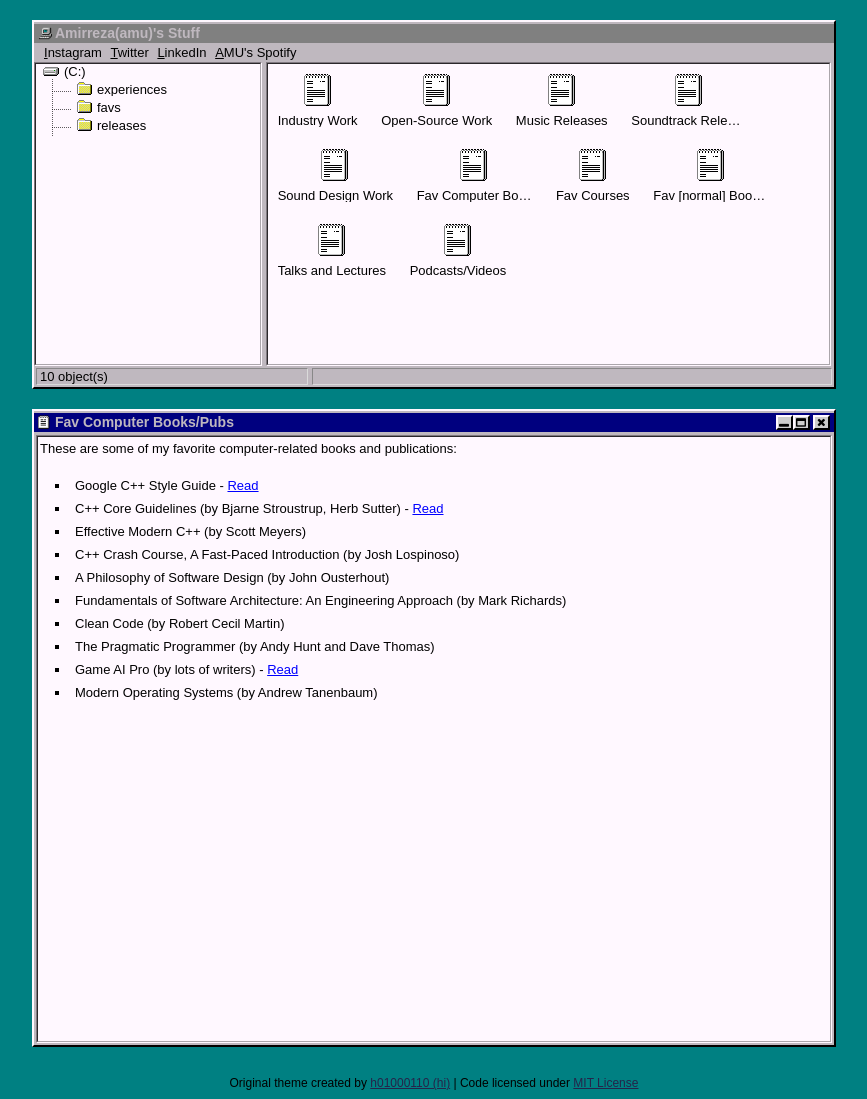
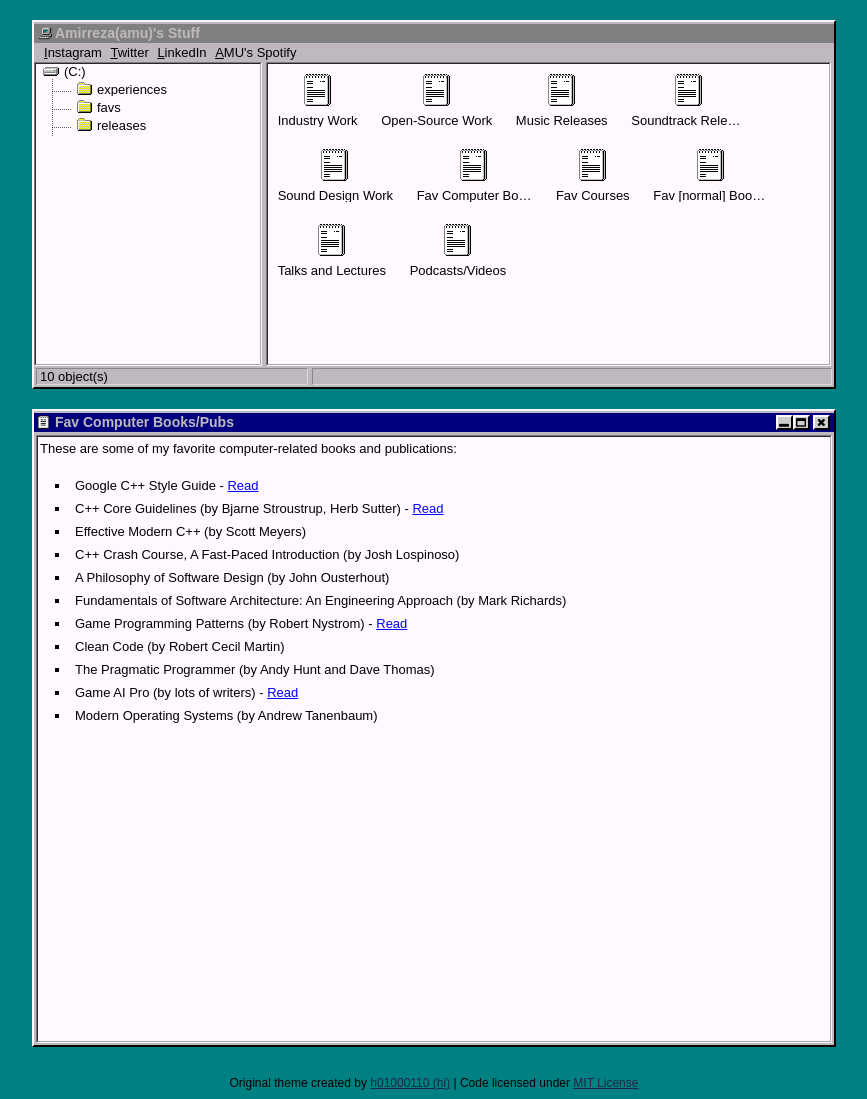
Before and after one commit to amuuu/amuuu.github.io, a Jekyll site: the page built from _posts/2017-06-31-fav-computer-books.md, in a window 1280 px wide. Shown: the whole page, without its empty margins (206-1073 px from the left). Built offline with Jekyll 4.4.1, drawn with Linux system fonts in a browser that asks for light colours.

Commit message:
Update 2017-06-31-fav-computer-books.md

```diff
--- a/_posts/2017-06-31-fav-computer-books.md
+++ b/_posts/2017-06-31-fav-computer-books.md
@@ -12,6 +12,7 @@ These are some of my favorite computer-related books and publications:
 - C++ Crash Course, A Fast-Paced Introduction (by Josh Lospinoso)
 - A Philosophy of Software Design (by John Ousterhout)
 - Fundamentals of Software Architecture: An Engineering Approach (by Mark Richards)
+- Game Programming Patterns (by Robert Nystrom) - [Read](https://gameprogrammingpatterns.com/)
 - Clean Code (by Robert Cecil Martin)
 - The Pragmatic Programmer (by Andy Hunt and Dave Thomas)
 - Game AI Pro (by lots of writers) - [Read](http://www.gameaipro.com/)
```
